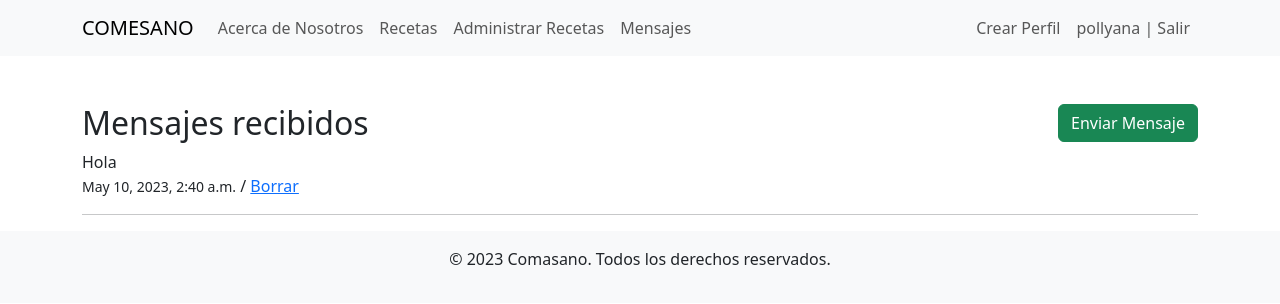
After one commit to pbvmedeiros/comesano, a Django app: page /mensaje/list in a window 1280 px wide. The commit adds this page. Shown: the top 304 px of the page. Run offline with Django 4.2, Linux system fonts and the light colour scheme; a user stored in the database is signed in; data comes from the database, SQL or seed files in the repository; both versions use the stored data as it was after the commit; some libraries are stand-ins or nearby versions.

Commit message:
profile y mensajes

```diff
--- a/comasano/models.py
+++ b/comasano/models.py
@@ -1,4 +1,5 @@
 from django.db import models
+from django.contrib.auth.models import User
 
 class Receta(models.Model):
     titulo = models.CharField(max_length=100)
@@ -12,3 +13,20 @@ class Receta(models.Model):
 
     def __str__(self):
         return self.titulo
+
+
+class Profile(models.Model):
+    user = models.OneToOneField(User, on_delete=models.CASCADE, related_name="profile")
+    avatar = models.ImageField(upload_to="avatares", null=True, blank=True)
+    acerca = models.TextField()
+    mi_email= models.CharField(max_length=100)
+
+    @property
+    def avatar_url(self):
+        return self.avatar.url if self.avatar else ''
+
+
+class Mensaje(models.Model):
+    mensaje = models.TextField(max_length=1000)
+    fecha = models.DateTimeField(auto_now_add=True)
+    destinatario = models.ForeignKey(User, on_delete=models.CASCADE, related_name="mensajes")
--- a/comasano/templates/base.html
+++ b/comasano/templates/base.html
@@ -18,17 +18,53 @@
         <div class="collapse navbar-collapse" id="navbarNav">
           <ul class="navbar-nav ml-auto">
             <li class="nav-item">
-              <a class="nav-link" href="/">Inicio</a>
-            </li>
-            <li class="nav-item">
               <a class="nav-link" href="/about/">Acerca de Nosotros</a>
             </li>
             <li class="nav-item">
               <a class="nav-link" href="/recetas/">Recetas</a>
             </li>
+
+            {% if user.is_authenticated %}
+
             <li class="nav-item">
               <a class="nav-link" href="/mis_recetas/">Administrar Recetas</a>
             </li>
+
+            <li class="nav-item">
+              <a class="nav-link" href="{% url 'mensaje-list' %}">Mensajes</a>
+            </li>
+
+            {% endif %}
+</ul>
+<ul class="navbar-nav ms-auto">
+
+
+
+
+            {% if user.is_authenticated %}
+
+            {% if user.profile %}
+            <li class="nav-item">
+              <a class="nav-link" href="{% url 'profile-update' user.profile.id %}">editar Perfil</a>
+            </li>
+            {% else %}
+            <li class="nav-item">
+              <a class="nav-link" href="{% url 'profile-create' %}">Crear Perfil</a>
+            </li>
+            {% endif %}
+
+            <li class="nav-item">
+              <a class="nav-link" href="{% url 'logout' %}">{{ user.username }} | Salir</a>
+            </li>
+          {% else %}
+          <li class="nav-item">
+            <a class="nav-link" href="{% url 'signup' %}">Registro</a>
+          </li>
+            <li class="nav-item">
+              <a class="nav-link" href="{% url 'login' %}">Ingresar</a>
+            </li>
+          {% endif %}
+
           </ul>
         </div>
       </div>
--- /dev/null
+++ b/comasano/templates/comasano/mensaje_list.html
@@ -0,0 +1,18 @@
+{% extends 'base.html' %}
+
+{% block content %}
+
+<div class="container mt-5">
+        <a class="btn btn-success float-end"  href="{% url 'mensaje-create' %}">Enviar Mensaje</a>
+
+
+    <h2>Mensajes recibidos</h2>
+
+    {%  for mensaje in mensajes  %}
+    {{ mensaje.mensaje }}
+        <br><small>{{ mensaje.fecha }}</small> / <a href="{% url 'mensaje-delete' mensaje.id %}">Borrar</a>
+    <hr />
+    {% endfor %}
+</ul>
+</div>
+{% endblock %}
--- a/comasano/views.py
+++ b/comasano/views.py
@@ -4,12 +4,14 @@ from django.urls import reverse_lazy
 from django.views.generic.edit import UpdateView, DeleteView, CreateView
 from django.views.generic.detail import DetailView
 
-from django.contrib.auth.decorators import login_required
-from django.utils.decorators import method_decorator
 from django.views.generic import ListView
 from django.urls import reverse_lazy
 
-from .models import Receta
+from django.contrib.auth.views import LoginView, LogoutView
+from django.contrib.auth.forms import UserCreationForm
+from django.contrib.auth.mixins import LoginRequiredMixin, UserPassesTestMixin
+
+from .models import Receta, Profile, Mensaje
 
 def lista_recetas(request):
     recetas = Receta.objects.all()
@@ -28,28 +30,78 @@ def about(request):
 def exito(request):
     return render(request, 'exito.html')
 
-@method_decorator(login_required, name='dispatch')
-class MisRecetasView(ListView):
+class MisRecetasView(LoginRequiredMixin, ListView):
     model = Receta
     template_name = 'mis_recetas.html'
     context_object_name = 'recetas'
 
-@method_decorator(login_required, name='dispatch')
-class CrearRecetaView(CreateView):
+class CrearRecetaView(LoginRequiredMixin, CreateView):
     model = Receta
     template_name = 'crear_receta.html'
     fields = ['titulo', 'subtitulo', 'cuerpo', 'autor', 'facilidad_preparacion', 'tiempo_preparacion', 'imagen']
     success_url = '/exito'
 
-@method_decorator(login_required, name='dispatch')
-class EditarRecetaView(UpdateView):
+class EditarRecetaView(LoginRequiredMixin, UpdateView):
     model = Receta
     template_name = 'editar_receta.html'
     fields = ['titulo', 'subtitulo', 'cuerpo', 'autor', 'facilidad_preparacion', 'tiempo_preparacion', 'imagen']
     success_url = reverse_lazy('mis_recetas')
 
-@method_decorator(login_required, name='dispatch')
-class EliminarRecetaView(DeleteView):
+class EliminarRecetaView(LoginRequiredMixin, DeleteView):
     model = Receta
     template_name = 'eliminar_receta.html'
     success_url = reverse_lazy('mis_recetas')
+
+
+class Login(LoginView):
+    next_page = reverse_lazy("home")
+
+class SignUp(CreateView):
+    form_class = UserCreationForm
+    template_name = 'signup.html'
+    success_url = reverse_lazy('home')
+
+class Logout(LogoutView):
+    template_name = "salir.html"
+
+
+class ProfileCreate(LoginRequiredMixin, CreateView):
+    model = Profile
+    success_url = reverse_lazy("home")
+    fields = ['avatar','acerca', 'mi_email',]
+
+    def form_valid(self, form):
+        form.instance.user = self.request.user
+        return super().form_valid(form)
+
+class ProfileUpdate(LoginRequiredMixin, UserPassesTestMixin,  UpdateView):
+    model = Profile
+    success_url = reverse_lazy("home")
+    fields = ['avatar','acerca', 'mi_email',]
+
+    def test_func(self):
+        return Profile.objects.filter(user=self.request.user).exists()
+
+
+class MensajeCreate(CreateView):
+    model = Mensaje
+    success_url = reverse_lazy('mensaje-create')
+    fields = '__all__'
+
+
+class MensajeDelete(LoginRequiredMixin, UserPassesTestMixin, DeleteView):
+    model = Mensaje
+    context_object_name = "mensaje"
+    success_url = reverse_lazy("mensaje-list")
+
+    def test_func(self):
+        return Mensaje.objects.filter(destinatario=self.request.user).exists()
+
+
+class MensajeList(LoginRequiredMixin, ListView):
+    model = Mensaje
+    context_object_name = "mensajes"
+
+    def get_queryset(self):
+        import pdb; pdb.set_trace
+        return Mensaje.objects.filter(destinatario=self.request.user).all()
--- a/cs/urls.py
+++ b/cs/urls.py
@@ -19,7 +19,7 @@ from django.conf import settings
 from django.conf.urls.static import static
 from comasano import views
 from comasano.views import lista_recetas, detalle_receta
-from comasano.views import MisRecetasView, CrearRecetaView, EditarRecetaView, EliminarRecetaView
+from comasano.views import MisRecetasView, CrearRecetaView, EditarRecetaView, EliminarRecetaView, Login, SignUp, Logout, ProfileUpdate, ProfileCreate, MensajeCreate, MensajeDelete, MensajeList
 
 urlpatterns = [
     path('admin/', admin.site.urls),
@@ -33,4 +33,16 @@ urlpatterns = [
     path('editar_receta/<int:pk>/', EditarRecetaView.as_view(), name='editar_receta'),
     path('nueva_receta/', CrearRecetaView.as_view(), name='nueva_receta'),
     path('eliminar_receta/<int:pk>/', EliminarRecetaView.as_view(), name='eliminar_receta'),
+
+
+    path('login/', Login.as_view(), name="login"),
+    path('signup/', SignUp.as_view(), name="signup"),
+    path('logout/', Logout.as_view(), name="logout"),
+
+    path('profile/create', ProfileCreate.as_view(), name="profile-create" ),
+    path('profile/<pk>/update', ProfileUpdate.as_view(), name="profile-update" ),
+    path('mensaje/list', MensajeList.as_view(), name="mensaje-list" ),
+    path('mensaje/create', MensajeCreate.as_view(), name="mensaje-create" ),
+    path('mensaje/<pk>/delete', MensajeDelete.as_view(), name="mensaje-delete"),
+
 ] + static(settings.MEDIA_URL, document_root=settings.MEDIA_ROOT)
```
Also changed, not shown: comasano/templates/comasano/mensaje_confirm_delete.html (added, +15 -0 lines), comasano/templates/comasano/mensaje_form.html (added, +13 -0 lines), comasano/templates/comasano/profile_form.html (added, +13 -0 lines), comasano/templates/registration/login.html (added, +13 -0 lines), comasano/templates/salir.html (added, +8 -0 lines), comasano/templates/signup.html (added, +13 -0 lines), comasano/migrations/0004_profile_mensaje.py (added), comasano/migrations/0005_rename_remitente_mensaje_destinatario.py (added), db.sqlite3, media/avatares/Captura.PNG (added), media/avatares/lasagna.jpg (added).
